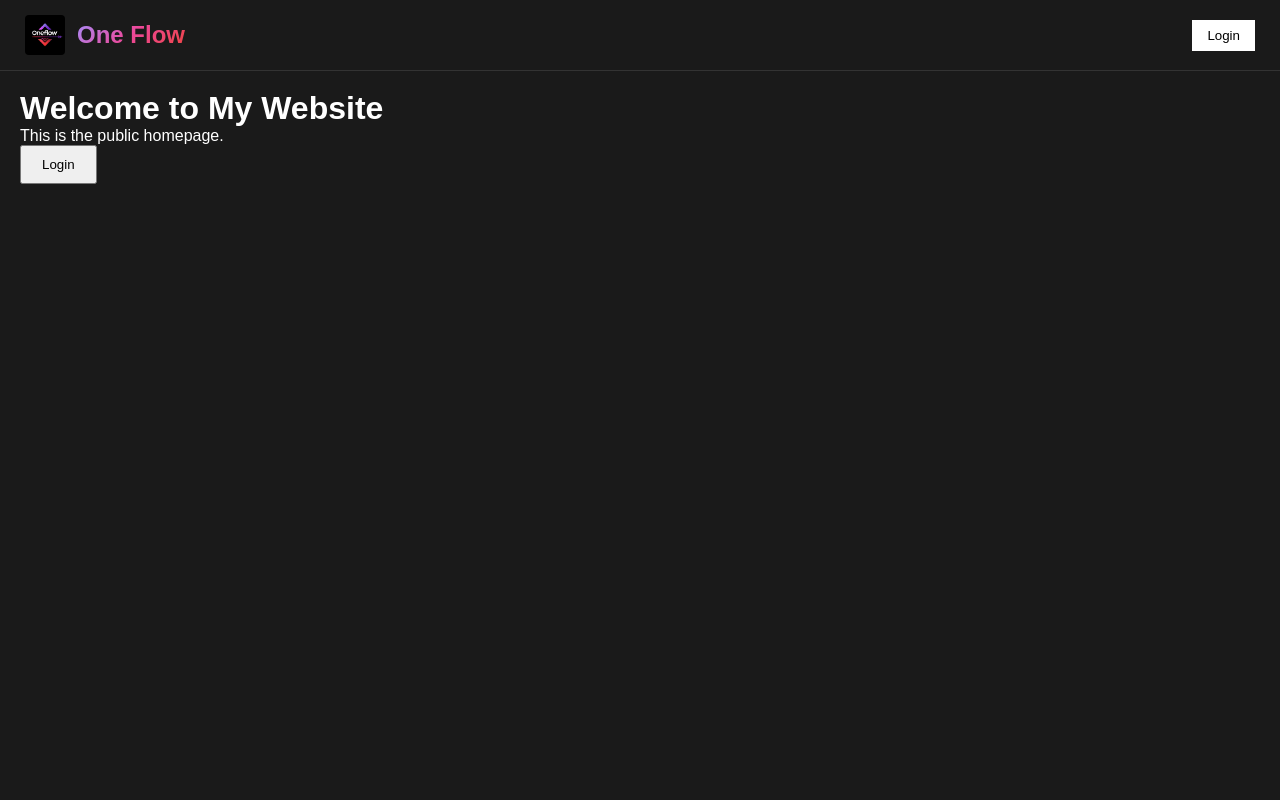
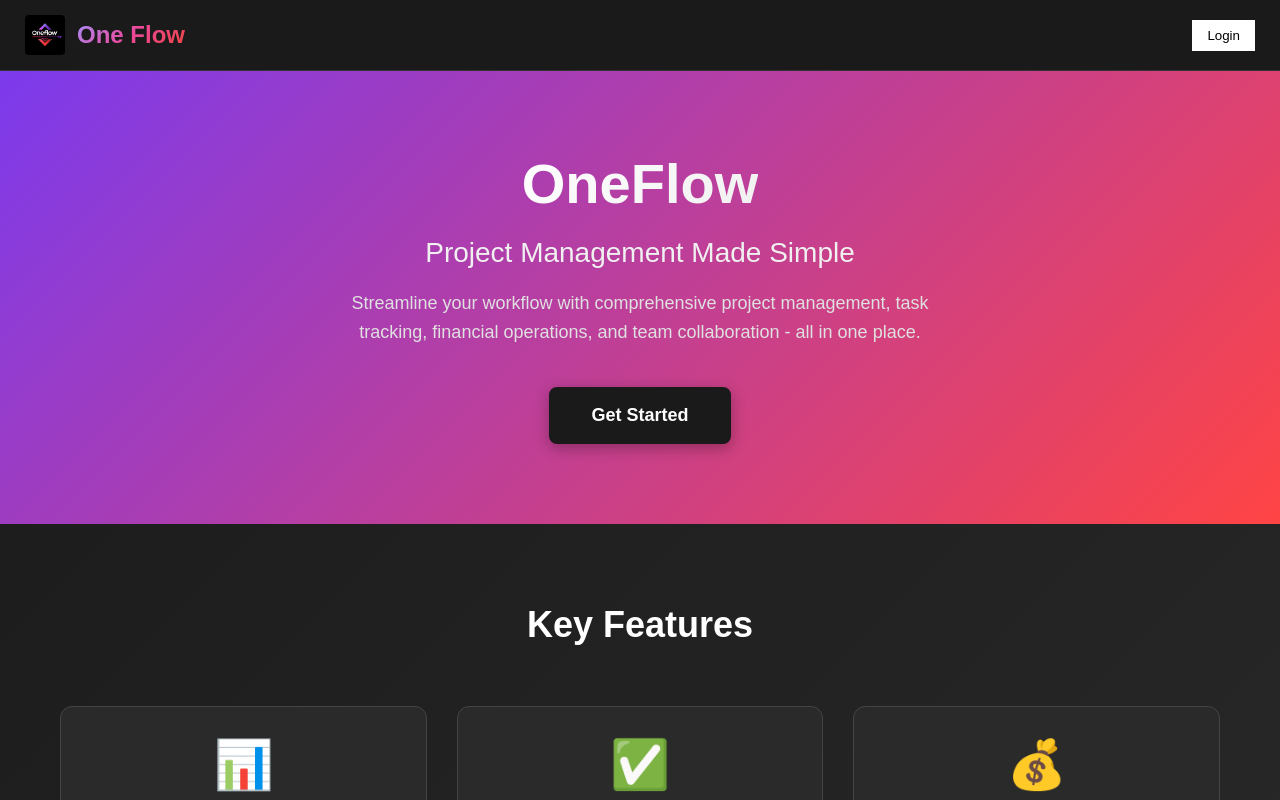
Before and after one commit to kartik-parmar007/IIT-Gandhinagar-Odoo-Hackathon, a React (Vite) app in the folder client/: page / in a window 1280 px wide. Built offline with nearby package versions, Linux system fonts and the light colour scheme; no server answers.

Commit message:
Improve Home page UI with modern design and features showcase

```diff
--- a/client/src/pages/Home.jsx
+++ b/client/src/pages/Home.jsx
@@ -1,29 +1,246 @@
 import Navbar from "../components/Navbar";
 import { SignedIn, SignedOut, SignInButton } from "@clerk/clerk-react";
+import { useNavigate } from "react-router-dom";
 
 export default function Home() {
+  const navigate = useNavigate();
+
   return (
     <>
       <Navbar />
 
-      <div style={{ marginTop: "70px", padding: "20px", minHeight: "calc(100vh - 70px)" }}>
-        <h1>Welcome to My Website</h1>
-        <p>This is the public homepage.</p>
+      <div style={styles.container}>
+        {/* Hero Section */}
+        <div style={styles.hero}>
+          <div style={styles.heroContent}>
+            <h1 style={styles.title}>
+              <span style={styles.titleGradient}>OneFlow</span>
+            </h1>
+            <h2 style={styles.subtitle}>Project Management Made Simple</h2>
+            <p style={styles.description}>
+              Streamline your workflow with comprehensive project management,
+              task tracking, financial operations, and team collaboration - all in one place.
+            </p>
 
             <SignedOut>
+              <div style={styles.ctaContainer}>
                 <SignInButton mode="modal">
-            <button style={{ padding: "10px 20px" }}>Login</button>
+                  <button style={styles.primaryButton}>
+                    Get Started
+                  </button>
                 </SignInButton>
+              </div>
             </SignedOut>
 
             <SignedIn>
-          <a href="/dashboard">
-            <button style={{ padding: "10px 20px", marginTop: "10px" }}>
-              Go to Dashboard
+              <div style={styles.ctaContainer}>
+                <button
+                  onClick={() => navigate("/projects")}
+                  style={styles.primaryButton}
+                >
+                  Go to Projects
                 </button>
-          </a>
+                <button
+                  onClick={() => navigate("/dashboard")}
+                  style={styles.secondaryButton}
+                >
+                  View Dashboard
+                </button>
+              </div>
             </SignedIn>
+          </div>
+        </div>
+
+        {/* Features Section */}
+        <div style={styles.featuresSection}>
+          <h3 style={styles.sectionTitle}>Key Features</h3>
+          <div style={styles.featuresGrid}>
+            <div style={styles.featureCard}>
+              <div style={styles.featureIcon}>📊</div>
+              <h4 style={styles.featureTitle}>Project Management</h4>
+              <p style={styles.featureDesc}>
+                Create and manage projects with comprehensive tracking and team collaboration tools.
+              </p>
+            </div>
+
+            <div style={styles.featureCard}>
+              <div style={styles.featureIcon}>✅</div>
+              <h4 style={styles.featureTitle}>Task Tracking</h4>
+              <p style={styles.featureDesc}>
+                Organize tasks with Kanban boards, assign team members, and track progress in real-time.
+              </p>
+            </div>
+
+            <div style={styles.featureCard}>
+              <div style={styles.featureIcon}>💰</div>
+              <h4 style={styles.featureTitle}>Financial Operations</h4>
+              <p style={styles.featureDesc}>
+                Manage invoices, purchase orders, sales orders, and expenses with ease.
+              </p>
+            </div>
+
+            <div style={styles.featureCard}>
+              <div style={styles.featureIcon}>👥</div>
+              <h4 style={styles.featureTitle}>Team Collaboration</h4>
+              <p style={styles.featureDesc}>
+                Role-based access control with Team Members, Project Managers, and Sales/Finance roles.
+              </p>
+            </div>
+
+            <div style={styles.featureCard}>
+              <div style={styles.featureIcon}>📈</div>
+              <h4 style={styles.featureTitle}>Analytics Dashboard</h4>
+              <p style={styles.featureDesc}>
+                Get insights with comprehensive dashboards showing project stats and financial metrics.
+              </p>
+            </div>
+
+            <div style={styles.featureCard}>
+              <div style={styles.featureIcon}>🔒</div>
+              <h4 style={styles.featureTitle}>Secure & Reliable</h4>
+              <p style={styles.featureDesc}>
+                Enterprise-grade security with Clerk authentication and granular permission management.
+              </p>
+            </div>
+          </div>
+        </div>
+
+        {/* Footer */}
+        <div style={styles.footer}>
+          <p style={styles.footerText}>
+            © 2025 OneFlow. Built for IIT Gandhinagar Odoo Hackathon.
+          </p>
+        </div>
       </div>
     </>
   );
 }
+
+const styles = {
+  container: {
+    minHeight: "calc(100vh - 70px)",
+    marginTop: "70px",
+    background: "linear-gradient(135deg, #1a1a1a 0%, #2a2a2a 100%)",
+    color: "#fff",
+  },
+  hero: {
+    padding: "80px 20px",
+    textAlign: "center",
+    background: "linear-gradient(135deg, #7c3aed 0%, #ff4444 100%)",
+    position: "relative",
+    overflow: "hidden",
+  },
+  heroContent: {
+    maxWidth: "800px",
+    margin: "0 auto",
+    position: "relative",
+    zIndex: 1,
+  },
+  title: {
+    fontSize: "56px",
+    fontWeight: "700",
+    marginBottom: "20px",
+    lineHeight: "1.2",
+  },
+  titleGradient: {
+    background: "linear-gradient(135deg, #fff 0%, #f0f0f0 100%)",
+    WebkitBackgroundClip: "text",
+    WebkitTextFillColor: "transparent",
+    backgroundClip: "text",
+  },
+  subtitle: {
+    fontSize: "28px",
+    fontWeight: "500",
+    marginBottom: "20px",
+    color: "#f0f0f0",
+  },
+  description: {
+    fontSize: "18px",
+    lineHeight: "1.6",
+    marginBottom: "40px",
+    color: "#e0e0e0",
+    maxWidth: "600px",
+    margin: "0 auto 40px",
+  },
+  ctaContainer: {
+    display: "flex",
+    gap: "20px",
+    justifyContent: "center",
+    flexWrap: "wrap",
+  },
+  primaryButton: {
+    padding: "16px 40px",
+    fontSize: "18px",
+    fontWeight: "600",
+    color: "#fff",
+    background: "#1a1a1a",
+    border: "2px solid #1a1a1a",
+    borderRadius: "8px",
+    cursor: "pointer",
+    transition: "all 0.3s ease",
+    boxShadow: "0 4px 15px rgba(0, 0, 0, 0.3)",
+  },
+  secondaryButton: {
+    padding: "16px 40px",
+    fontSize: "18px",
+    fontWeight: "600",
+    color: "#fff",
+    background: "transparent",
+    border: "2px solid #fff",
+    borderRadius: "8px",
+    cursor: "pointer",
+    transition: "all 0.3s ease",
+  },
+  featuresSection: {
+    padding: "80px 20px",
+    maxWidth: "1200px",
+    margin: "0 auto",
+  },
+  sectionTitle: {
+    fontSize: "36px",
+    fontWeight: "600",
+    textAlign: "center",
+    marginBottom: "60px",
+    color: "#fff",
+  },
+  featuresGrid: {
+    display: "grid",
+    gridTemplateColumns: "repeat(auto-fit, minmax(320px, 1fr))",
+    gap: "30px",
+  },
+  featureCard: {
+    background: "#2a2a2a",
+    border: "1px solid #444",
+    borderRadius: "12px",
+    padding: "30px",
+    textAlign: "center",
+    transition: "all 0.3s ease",
+    cursor: "pointer",
+  },
+  featureIcon: {
+    fontSize: "48px",
+    marginBottom: "20px",
+  },
+  featureTitle: {
+    fontSize: "20px",
+    fontWeight: "600",
+    marginBottom: "15px",
+    color: "#fff",
+  },
+  featureDesc: {
+    fontSize: "15px",
+    lineHeight: "1.6",
+    color: "#ccc",
+  },
+  footer: {
+    padding: "30px 20px",
+    textAlign: "center",
+    borderTop: "1px solid #444",
+    background: "#1a1a1a",
+  },
+  footerText: {
+    fontSize: "14px",
+    color: "#888",
+    margin: 0,
+  },
+};
```
Lines whose indentation alone changed are shown as unchanged.
